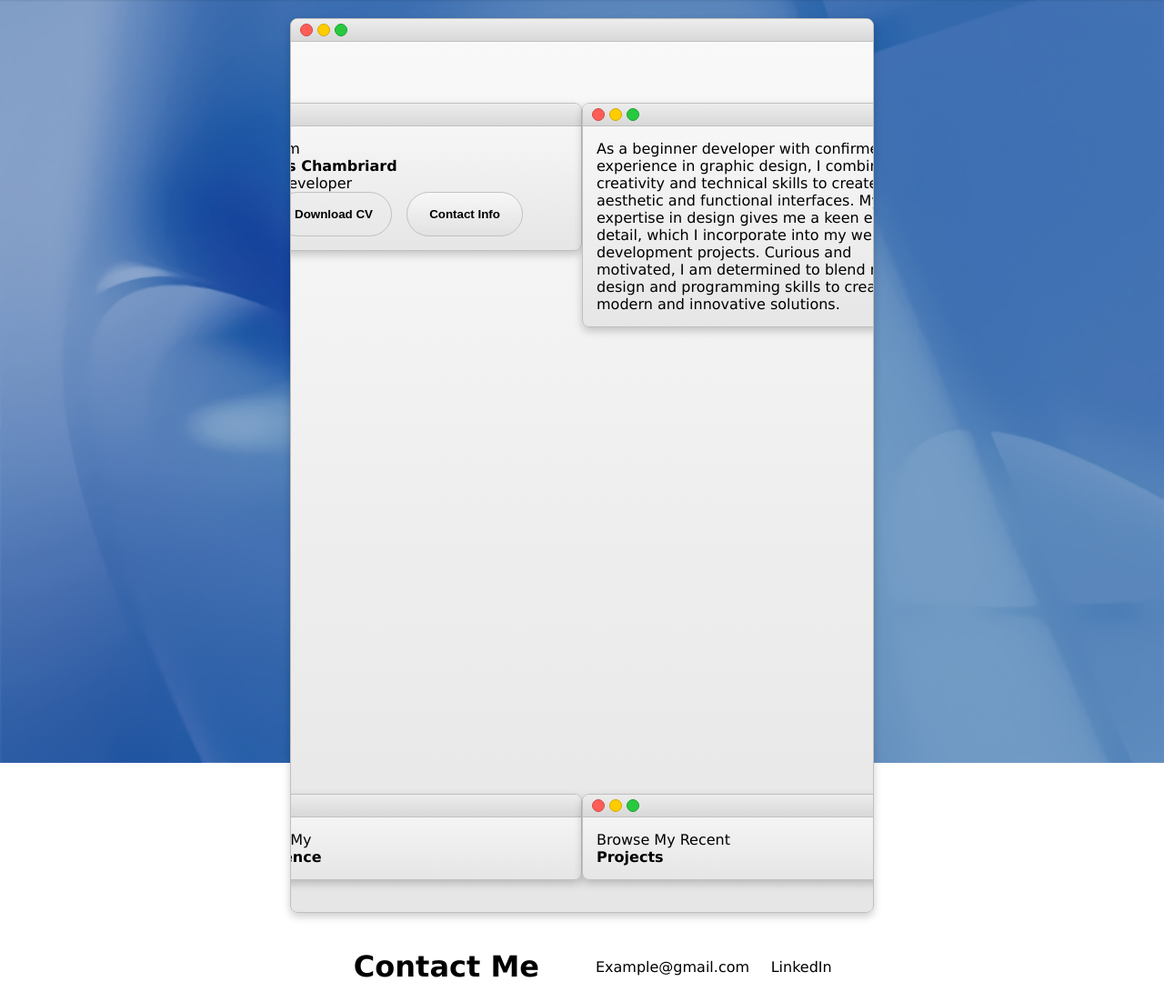
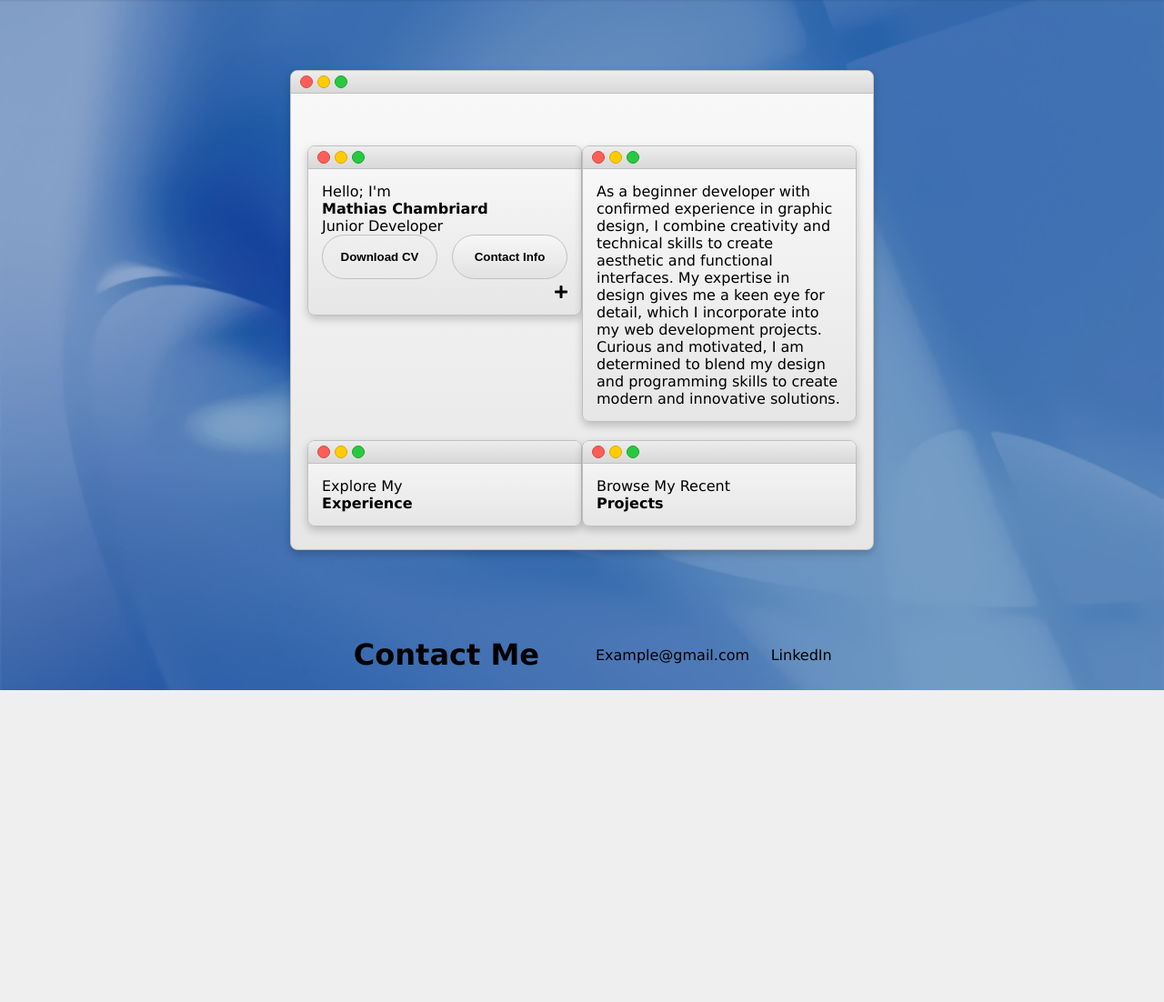
Before and after one commit to Trapo6x7/portfoliofinal, a PHP site: page / in a window 1280 px wide. Shown: the part 41-1143 px from the top of the page at 91% size. After the commit the page ends 800 px from the top, so only its background shows below. Run offline with PHP 8.4, Linux system fonts and the light colour scheme.

Commit message:
START JS

```diff
--- a/index.html
+++ b/index.html
@@ -8,6 +8,8 @@
   <title>My Portfolio</title>
   <link rel="stylesheet" href="style2.css" />
   <link rel="stylesheet" href="mediaqueries.css" />
+  <link href="https://cdnjs.cloudflare.com/ajax/libs/font-awesome/5.15.4/css/all.min.css" rel="stylesheet">
+
 </head>
 
 <body>
@@ -54,11 +56,11 @@
     <span></span>
   </div>
   <div class="content flex-col">
-    <section class="flex justify-center">
-<div class="flex-col justify-center">
-<div class="flex">
-    <div id="profile">
-      <article class="window">
+    <section id="center1" class="flex justify-center">
+<div  class="flex-col justify-center">
+<div  id="bigwindow" class="flex">
+    <div>
+      <article id="toggleDiv1" class="window">
         <div class="title-bar">
           <div class="buttons">
             <div class="button close"></div>
@@ -68,10 +70,11 @@
           <span></span>
         </div>
         <div class="content flex-col">
-          <div id="toggleDiv1">
+          <div >
             <p class="section__text__p1">Hello; I'm</p>
             <h1 class="title">Mathias Chambriard</h1>
             <p class="section__text__p2">Junior Developer</p>
+
           </div>
 
           <div class="btn-container">
@@ -81,8 +84,11 @@
             <button class="btn btn-color-1" onclick="location.href='./#contact'">
               Contact Info
             </button>
-          </div>
-        </div>    <article class="window none1">
+              </div>
+              <p class="voirplus"><i class="fas fa-plus"></i></p>
+        </div>
+      </article>
+      <article class="window none1">
         <div class="title-bar">
           <div class="buttons">
             <div class="button close"></div>
@@ -100,17 +106,16 @@
                 class="icon" /></a>
 
           </div>
+          <!-- <p class="voirplus"><i class="fas fa-minus"></i></p> -->
         </div>
       </article>
-      </article>
-
     </div>
 
     <div>
         <div class="flex">
           <div class="flex-col">
     </div>
-      <article class="window">
+      <article id="toggleDiv2" class="window">
         <div class="title-bar">
           <div class="buttons">
             <div class="button close"></div>
@@ -120,7 +125,7 @@
           <span></span>
         </div>
         <div class="content flex-col">
-          <p id="toggleDiv2">
+          <p >
             <!-- Développeur débutant avec une expérience confirmée en graphisme,
             je combine créativité et compétences techniques pour concevoir des
             interfaces esthétiques et fonctionnelles. Ma maîtrise du design
@@ -156,7 +161,7 @@
 </div>
 <div class="flex">
    <div class="flex-col">
-    <article class="window">
+    <article  id="toggleDiv3" class="window">
   <div class="title-bar">
     <div class="buttons">
       <div class="button close"></div>
@@ -165,7 +170,7 @@
     </div>
     <span></span>
   </div>
-  <div class="content flex-col" id="toggleDiv3">
+  <div class="content flex-col">
     <p class="section__text__p1">Explore My</p>
     <h1 class="title">Experience</h1>
   </div>
@@ -305,7 +310,7 @@
 
 
     <div class="flex-col">
-      <article class="window">
+      <article id="toggleDiv4" class="window">
           <div class="title-bar">
             <div class="buttons">
               <div class="button close"></div>
@@ -314,7 +319,7 @@
             </div>
             <span></span>
           </div>
-          <div class="content flex-col" id="toggleDiv4">
+          <div class="content flex-col">
             <p class="section__text__p1">Browse My Recent</p>
             <h1 class="title">Projects</h1>
           </div>
--- a/script.js
+++ b/script.js
@@ -1,43 +1,51 @@
-console.log(document.querySelector("#toggleDiv1"));
-document.querySelector("#toggleDiv1").addEventListener("click", toggleDiv1);
-console.log(document.querySelector("#toggleDiv2"));
-document.querySelector("#toggleDiv2").addEventListener("click", toggleDiv2);
-console.log(document.querySelector("#toggleDiv3"));
-document.querySelector("#toggleDiv3").addEventListener("click", toggleDiv3);
-console.log(document.querySelector("#toggleDiv4"));
-document.querySelector("#toggleDiv4").addEventListener("click", toggleDiv4);
+const div1 = document.querySelector("#toggleDiv1");
+div1.addEventListener("click", toggleDiv1);
+const div2 = document.querySelector("#toggleDiv2");
+// div2.querySelector("#toggleDiv2").addEventListener("click", toggleDiv2);
+const div3 = document.querySelector("#toggleDiv3");
+// div3.querySelector("#toggleDiv3").addEventListener("click", toggleDiv3);
+const div4 = document.querySelector("#toggleDiv4");
+// div4.querySelector("#toggleDiv4").addEventListener("click", toggleDiv4);
 
-const divHide1 = document.querySelectorAll(".none1");
-const divHide2 = document.querySelectorAll(".none2");
-const divHide3 = document.querySelectorAll(".none3");
-const divHide4 = document.querySelectorAll(".none4");
+const divHide1 = document.querySelector(".none1");
+const divHide2 = document.querySelector(".none2");
+const divHide3 = document.querySelector(".none3");
+const divHide4 = document.querySelector(".none4");
+const open1 = document.querySelector("#open1");
+const bw = document.querySelector("#bigwindow");
+const center1 = document.querySelector("#center1");
 
 function toggleDiv1() {
-  divHide1.forEach(element => {
-    element.classList.toggle("block");
-  });
+  divHide1.classList.toggle("block");
+  divHide1.classList.toggle("relative");
+  div1.classList.toggle("absolute");
+  div2.classList.toggle("hide");
+  div3.classList.toggle("hide");
+  div4.classList.toggle("hide");
+  bw.classList.toggle("flex");
+  center1.classList.toggle("justify-center");
 }
 
-function toggleDiv2() {
-  divHide2.forEach(element => {
-    element.classList.toggle("block");
-  });
-}
+// function toggleDiv2() {
+//   divHide2.forEach(element => {
+//     element.classList.toggle("block");
+//   });
+// }
 
-function toggleDiv3() {
-  divHide3.forEach(element => {
-    element.classList.toggle("block");
-  });
-}
+// function toggleDiv3() {
+//   divHide3.forEach(element => {
+//     element.classList.toggle("block");
+//   });
+// }
 
-function toggleDiv4() {
-  divHide4.forEach(element => {
-    element.classList.toggle("block");
-  });
-}
-function toggleMenu() {
-  const menu = document.querySelector(".menu-links");
-  const icon = document.querySelector(".hamburger-icon");
-  menu.classList.toggle("open");
-  icon.classList.toggle("open");
-}
+// function toggleDiv4() {
+//   divHide4.forEach(element => {
+//     element.classList.toggle("block");
+//   });
+// }
+// function toggleMenu() {
+//   const menu = document.querySelector(".menu-links");
+//   const icon = document.querySelector(".hamburger-icon");
+//   menu.classList.toggle("open");
+//   icon.classList.toggle("open");
+// }
--- a/style2.css
+++ b/style2.css
@@ -37,14 +37,20 @@
   font-weight: bold;
   color: black;
 }
-
+.voirplus{
+  text-align: right;
+  margin-top: 5px;
+}
+.hide{
+  display: none;
+}
 .window {
   background: linear-gradient(to bottom, #f9f9f9, #e6e6e6);
   border: 1px solid #c0c0c0;
   border-radius: 8px;
   box-shadow: 0 4px 10px rgba(0, 0, 0, 0.2);
-  width: 400px;
-  margin: 20px auto;
+  width: 300px;
+  margin: 10px auto;
   overflow: hidden;
 }
 
@@ -163,9 +169,12 @@
 
 .absolute{
     position: absolute;
+    left: 30%;
 }
 .relative{
     position: relative;
+    top: 20px;
+    right: -170px;
 }
 
 section {
@@ -422,6 +431,9 @@
 .justify-center{
   justify-content: center;
 }
+.justify-left{
+  justify-content: left;
+}
 
 .p20{
   padding: 20px;
```
